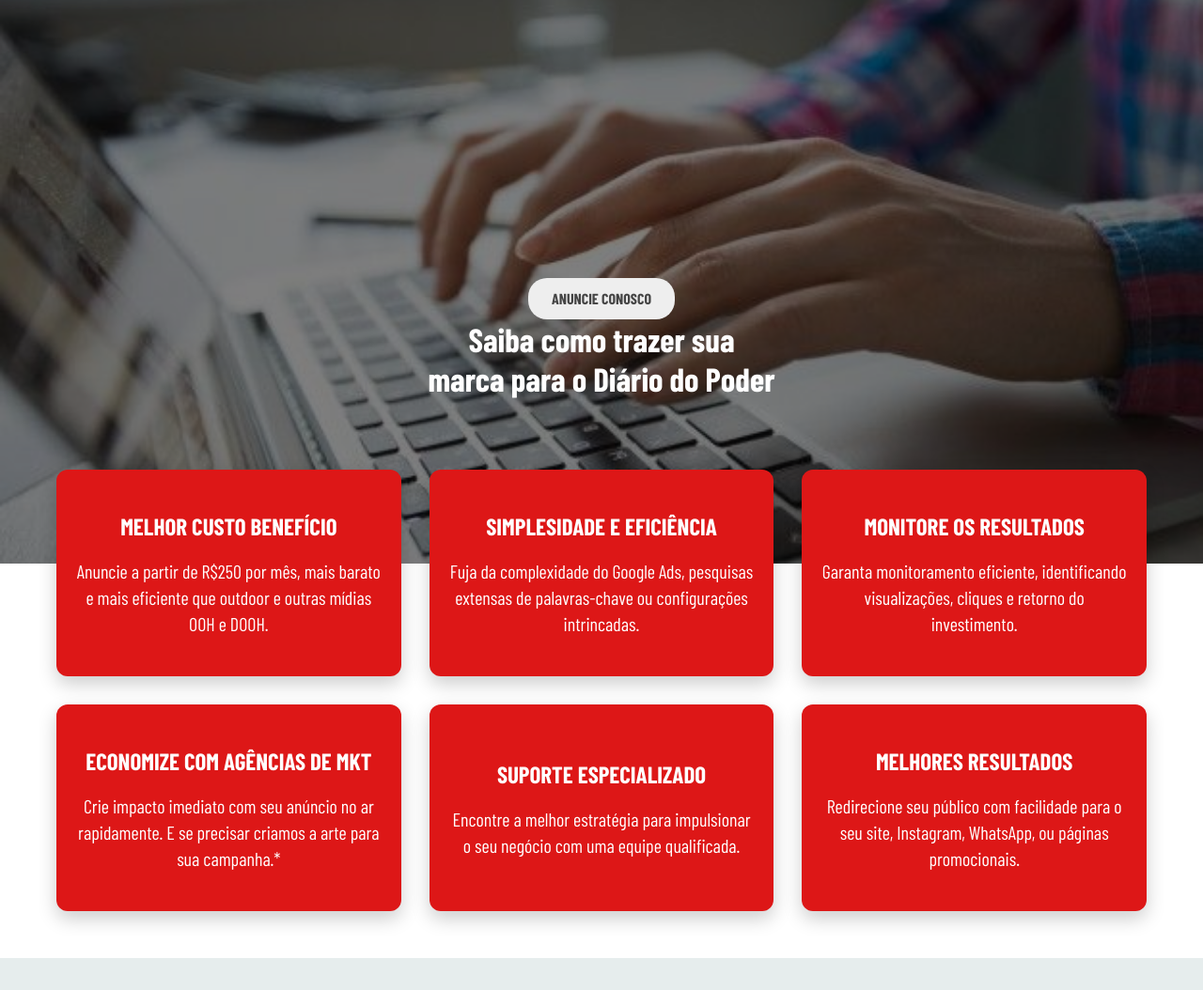
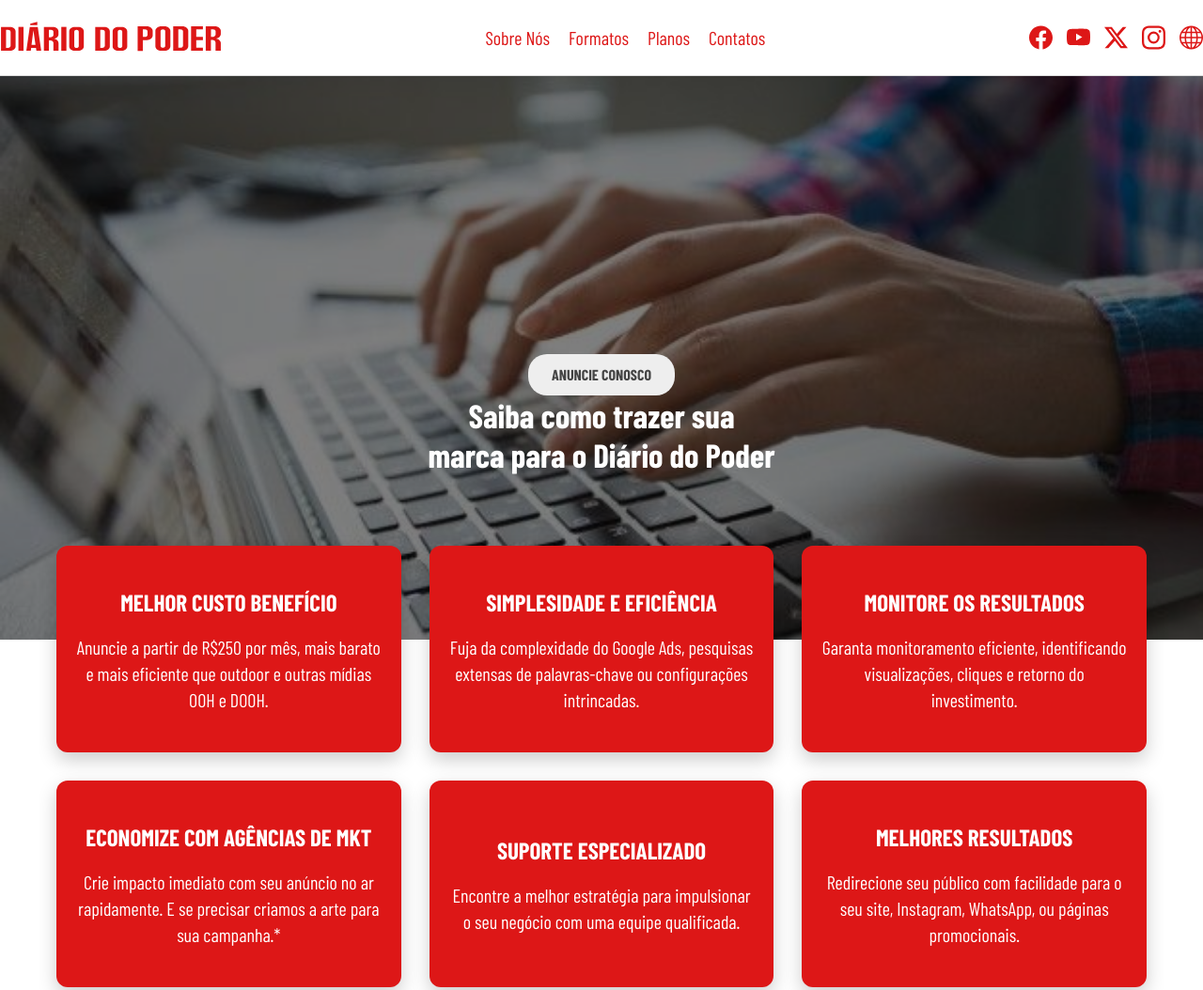
Before and after one commit to beatric3/Page_Anuncie, a plain HTML site: page index.html in a window 1280 px wide. Shown: the top 1054 px of the page at 94% size. Drawn offline with nearby package versions, Linux system fonts and the light colour scheme; a web font is replaced by a local one.

Commit message:
retornando header

```diff
--- a/index.html
+++ b/index.html
@@ -22,6 +22,52 @@
 
 
 
+    <header class="header">
+        <div class="container">
+            <div class="logo">
+                <img src="img/LOGO2B20242BRED.svg" alt="Diário do Poder">
+            </div>
+            <nav class="menu">
+                <ul>
+                    <li><a href="#sobre">Sobre Nós</a></li>
+                    <li><a href="#formatos">Formatos</a></li>
+                    <li><a href="#planos">Planos</a></li>
+                    <li><a href="#contato">Contatos</a></li>
+                </ul>
+            </nav>
+            <div class="social-icons">
+                <a href="https://www.facebook.com/diariodopoder" target="_blank" aria-label="Facebook">
+                <svg xmlns="http://www.w3.org/2000/svg" width="25" height="30" fill="currentColor" class="bi bi-facebook" viewBox="0 0 16 16">
+                <path d="M16 8.049c0-4.446-3.582-8.05-8-8.05C3.58 0-.002 3.603-.002 8.05c0 4.017 2.926 7.347 6.75 7.951v-5.625h-2.03V8.05H6.75V6.275c0-2.017 1.195-3.131 3.022-3.131.876 0 1.791.157 1.791.157v1.98h-1.009c-.993 0-1.303.621-1.303 1.258v1.51h2.218l-.354 2.326H9.25V16c3.824-.604 6.75-3.934 6.75-7.951"/>
+                </svg>
+                </a>
+
+                <a href="https://www.youtube.com/@diariodopoderTV" target="_blank" aria-label="YouTube">
+                <svg xmlns="http://www.w3.org/2000/svg" width="25" height="30" fill="currentColor" class="bi bi-youtube" viewBox="0 0 16 16">
+                <path d="M8.051 1.999h.089c.822.003 4.987.033 6.11.335a2.01 2.01 0 0 1 1.415 1.42c.101.38.172.883.22 1.402l.01.104.022.26.008.104c.065.914.073 1.77.074 1.957v.075c-.001.194-.01 1.108-.082 2.06l-.008.105-.009.104c-.05.572-.124 1.14-.235 1.558a2.01 2.01 0 0 1-1.415 1.42c-1.16.312-5.569.334-6.18.335h-.142c-.309 0-1.587-.006-2.927-.052l-.17-.006-.087-.004-.171-.007-.171-.007c-1.11-.049-2.167-.128-2.654-.26a2.01 2.01 0 0 1-1.415-1.419c-.111-.417-.185-.986-.235-1.558L.09 9.82l-.008-.104A31 31 0 0 1 0 7.68v-.123c.002-.215.01-.958.064-1.778l.007-.103.003-.052.008-.104.022-.26.01-.104c.048-.519.119-1.023.22-1.402a2.01 2.01 0 0 1 1.415-1.42c.487-.13 1.544-.21 2.654-.26l.17-.007.172-.006.086-.003.171-.007A100 100 0 0 1 7.858 2zM6.4 5.209v4.818l4.157-2.408z"/>
+                </svg>
+                </a>
+
+                <a href="https://x.com/diariodopoder" target="_blank" aria-label="Twitter">
+                <svg xmlns="http://www.w3.org/2000/svg" width="25" height="30" fill="currentColor" class="bi bi-twitter-x" viewBox="0 0 16 16">
+                <path d="M12.6.75h2.454l-5.36 6.142L16 15.25h-4.937l-3.867-5.07-4.425 5.07H.316l5.733-6.57L0 .75h5.063l3.495 4.633L12.601.75Zm-.86 13.028h1.36L4.323 2.145H2.865z"/>
+                </svg>
+                </a>
+
+                <a href="https://www.instagram.com/diariodopoder/" target="_blank" aria-label="Instagram">
+                <svg xmlns="http://www.w3.org/2000/svg" width="25" height="30" fill="currentColor" class="bi bi-instagram" viewBox="0 0 16 16">
+                <path d="M8 0C5.829 0 5.556.01 4.703.048 3.85.088 3.269.222 2.76.42a3.9 3.9 0 0 0-1.417.923A3.9 3.9 0 0 0 .42 2.76C.222 3.268.087 3.85.048 4.7.01 5.555 0 5.827 0 8.001c0 2.172.01 2.444.048 3.297.04.852.174 1.433.372 1.942.205.526.478.972.923 1.417.444.445.89.719 1.416.923.51.198 1.09.333 1.942.372C5.555 15.99 5.827 16 8 16s2.444-.01 3.298-.048c.851-.04 1.434-.174 1.943-.372a3.9 3.9 0 0 0 1.416-.923c.445-.445.718-.891.923-1.417.197-.509.332-1.09.372-1.942C15.99 10.445 16 10.173 16 8s-.01-2.445-.048-3.299c-.04-.851-.175-1.433-.372-1.941a3.9 3.9 0 0 0-.923-1.417A3.9 3.9 0 0 0 13.24.42c-.51-.198-1.092-.333-1.943-.372C10.443.01 10.172 0 7.998 0zm-.717 1.442h.718c2.136 0 2.389.007 3.232.046.78.035 1.204.166 1.486.275.373.145.64.319.92.599s.453.546.598.92c.11.281.24.705.275 1.485.039.843.047 1.096.047 3.231s-.008 2.389-.047 3.232c-.035.78-.166 1.203-.275 1.485a2.5 2.5 0 0 1-.599.919c-.28.28-.546.453-.92.598-.28.11-.704.24-1.485.276-.843.038-1.096.047-3.232.047s-2.39-.009-3.233-.047c-.78-.036-1.203-.166-1.485-.276a2.5 2.5 0 0 1-.92-.598 2.5 2.5 0 0 1-.6-.92c-.109-.281-.24-.705-.275-1.485-.038-.843-.046-1.096-.046-3.233s.008-2.388.046-3.231c.036-.78.166-1.204.276-1.486.145-.373.319-.64.599-.92s.546-.453.92-.598c.282-.11.705-.24 1.485-.276.738-.034 1.024-.044 2.515-.045zm4.988 1.328a.96.96 0 1 0 0 1.92.96.96 0 0 0 0-1.92m-4.27 1.122a4.109 4.109 0 1 0 0 8.217 4.109 4.109 0 0 0 0-8.217m0 1.441a2.667 2.667 0 1 1 0 5.334 2.667 2.667 0 0 1 0-5.334"/>
+                </svg>
+                </a>
+
+                <a href="https://diariodopoder.com.br/" target="_blank" aria-label="Site oficial">
+                <svg xmlns="http://www.w3.org/2000/svg" width="25" height="30" fill="currentColor" class="bi bi-globe" viewBox="0 0 16 16">
+                <path d="M0 8a8 8 0 1 1 16 0A8 8 0 0 1 0 8m7.5-6.923c-.67.204-1.335.82-1.887 1.855A8 8 0 0 0 5.145 4H7.5zM4.09 4a9.3 9.3 0 0 1 .64-1.539 7 7 0 0 1 .597-.933A7.03 7.03 0 0 0 2.255 4zm-.582 3.5c.03-.877.138-1.718.312-2.5H1.674a7 7 0 0 0-.656 2.5zM4.847 5a12.5 12.5 0 0 0-.338 2.5H7.5V5zM8.5 5v2.5h2.99a12.5 12.5 0 0 0-.337-2.5zM4.51 8.5a12.5 12.5 0 0 0 .337 2.5H7.5V8.5zm3.99 0V11h2.653c.187-.765.306-1.608.338-2.5zM5.145 12q.208.58.468 1.068c.552 1.035 1.218 1.65 1.887 1.855V12zm.182 2.472a7 7 0 0 1-.597-.933A9.3 9.3 0 0 1 4.09 12H2.255a7 7 0 0 0 3.072 2.472M3.82 11a13.7 13.7 0 0 1-.312-2.5h-2.49c.062.89.291 1.733.656 2.5zm6.853 3.472A7 7 0 0 0 13.745 12H11.91a9.3 9.3 0 0 1-.64 1.539 7 7 0 0 1-.597.933M8.5 12v2.923c.67-.204 1.335-.82 1.887-1.855q.26-.487.468-1.068zm3.68-1h2.146c.365-.767.594-1.61.656-2.5h-2.49a13.7 13.7 0 0 1-.312 2.5m2.802-3.5a7 7 0 0 0-.656-2.5H12.18c.174.782.282 1.623.312 2.5zM11.27 2.461c.247.464.462.98.64 1.539h1.835a7 7 0 0 0-3.072-2.472c.218.284.418.598.597.933M10.855 4a8 8 0 0 0-.468-1.068C9.835 1.897 9.17 1.282 8.5 1.077V4z"/>
+                </svg>
+                </a>
+            </div>
+        </div>
+    </header>
     <section class="banner">
         <div class="banner-content">
             <div class="cta-button">
```
